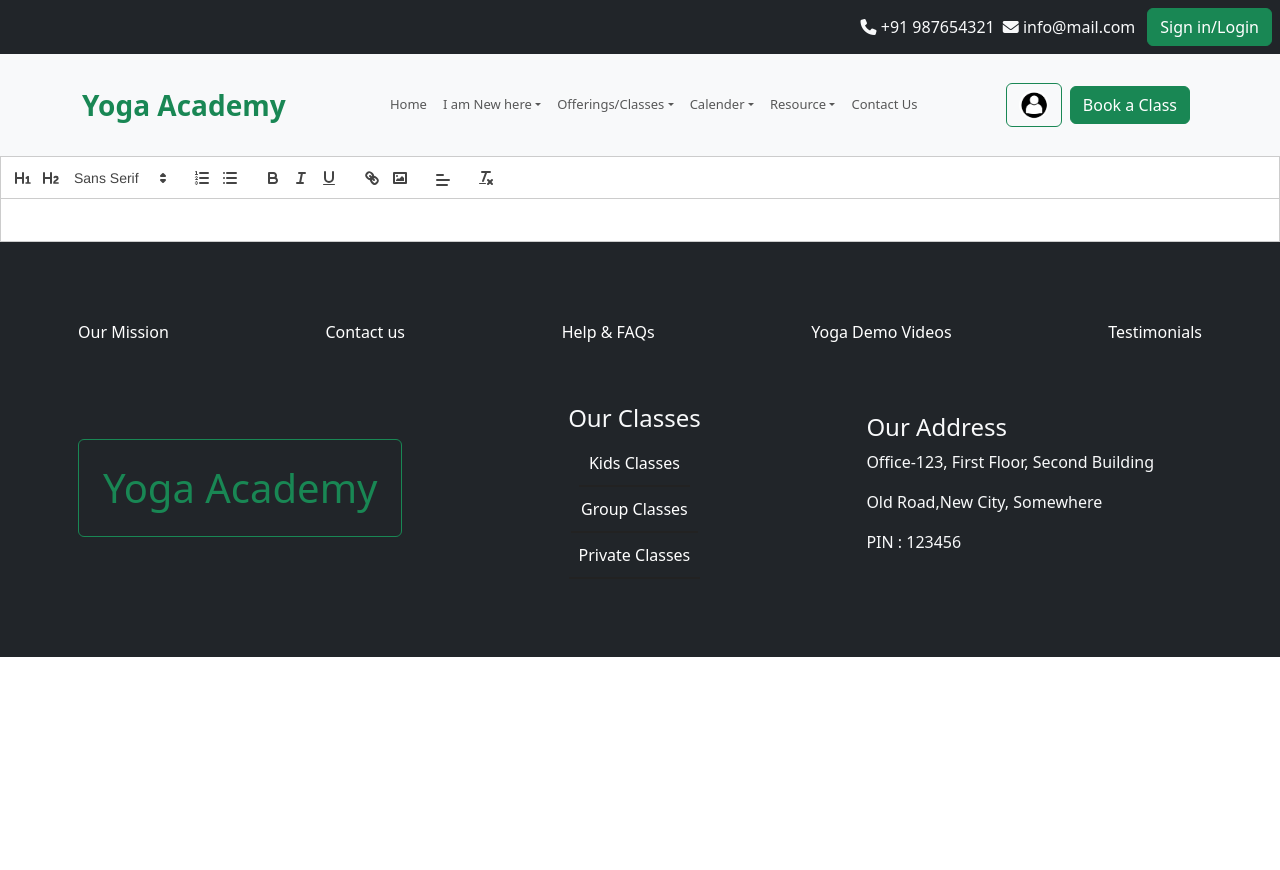
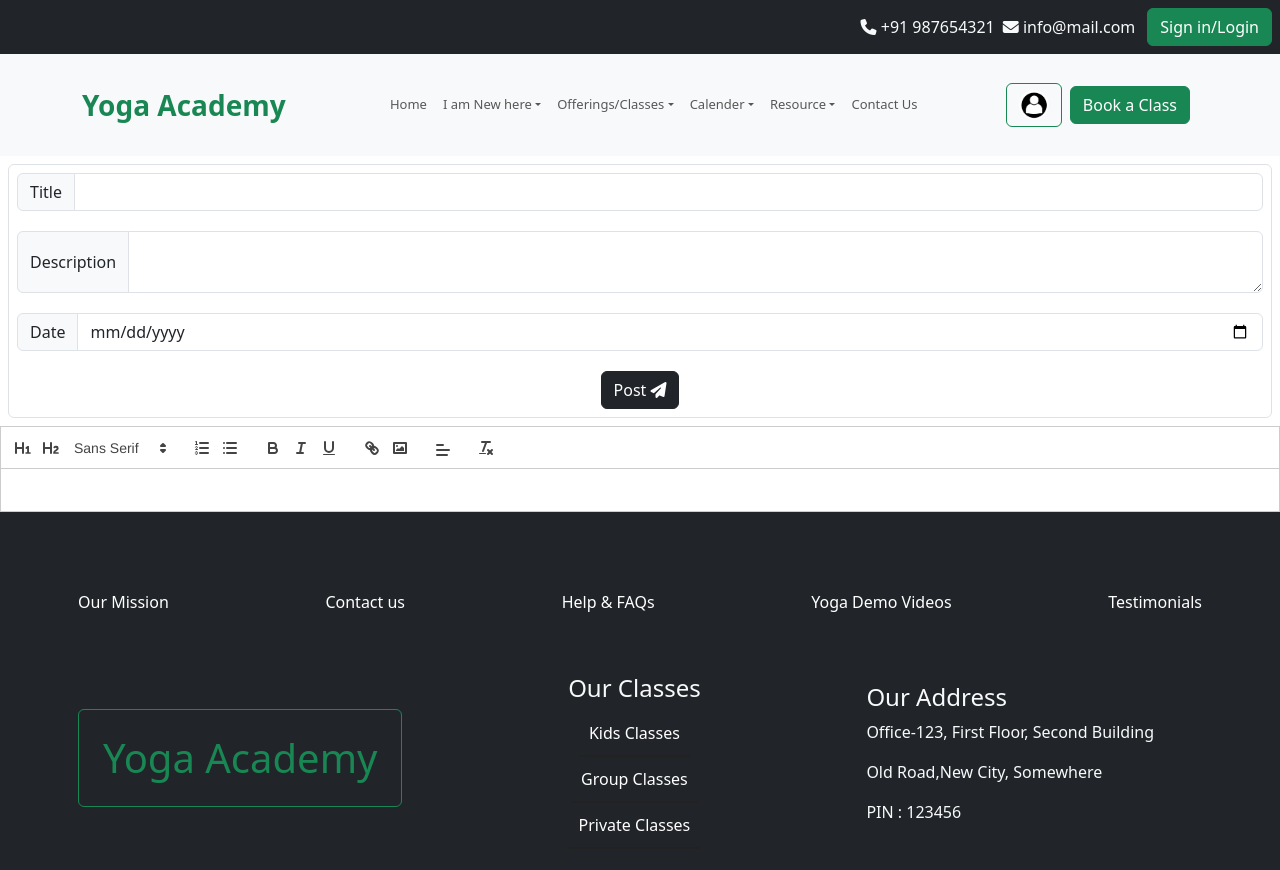
Before and after one commit to AjayPratapSingh823/YogaAcademy, a React (Vite) app in the folder client/: page /create-blog in a window 1280 px wide. Shown: the top 870 px of the page. Before the commit the page ends 800 px from the top, so only its background shows below. Built offline with nearby package versions, Linux system fonts and the light colour scheme.

Commit message:
Added something

```diff
--- a/client/src/blog/Blog.jsx
+++ b/client/src/blog/Blog.jsx
@@ -73,6 +73,34 @@ const Blog = () => {
 
   return (
     <div>
+      <form action="" className='m-2 p-2 border rounded'>
+
+<div className="input-group">
+  <span className="input-group-text" id="basic-addon1">
+    Title
+  </span>
+  <input type="text" className="form-control" />
+</div>
+
+<div className="input-group">
+  <span className="input-group-text">Description</span>
+  <textarea className="form-control"></textarea>
+</div>
+
+<div className="input-group">
+  <span className="input-group-text" id="basic-addon1">
+    Date
+  </span>
+  <input
+    type="date"
+    className="form-control"
+  />
+</div>
+
+<button className="btn btn-dark" type="submit">
+  Post <i className='fa-solid fa-paper-plane'></i>
+</button>
+</form>
       <ReactQuill
         ref={quillRef}
         value={editorContent}
--- a/client/src/trainer components/TrainerProfile.jsx
+++ b/client/src/trainer components/TrainerProfile.jsx
@@ -12,6 +12,29 @@ const TrainerProfile = () => {
       <h2 className="p-2">
         Name <span class="badge text-bg-primary">Trainer</span>
       </h2>
+
+{/* Modal Button */}
+<button type="button" class="m-2 btn btn-dark" data-bs-toggle="modal" data-bs-target="#exampleModal">
+  Open Blogs Section
+</button>
+
+{/* Modal Section */}
+<div class="modal fade" id="exampleModal" tabindex="-1" aria-labelledby="exampleModalLabel" aria-hidden="true">
+  <div class="modal-dialog">
+    <div class="modal-content">
+      <div class="modal-header">
+        <h1 class="modal-title fs-5" id="exampleModalLabel">Blogs Section</h1>
+        <button type="button" class="btn-close" data-bs-dismiss="modal" aria-label="Close"></button>
+      </div>
+      <div class="modal-footer">
+        <a href="/blogs" class="btn btn-dark">All Blogs</a>
+        <a href="/create-blog" class="btn btn-success">Create a Blog</a>
+      </div>
+    </div>
+  </div>
+</div>
+
+
       <div className="m-2 p-2 border rounded">
         <h4 className="btn-success btn">Change Profile Picture</h4>
         <div className="input-group">
```
